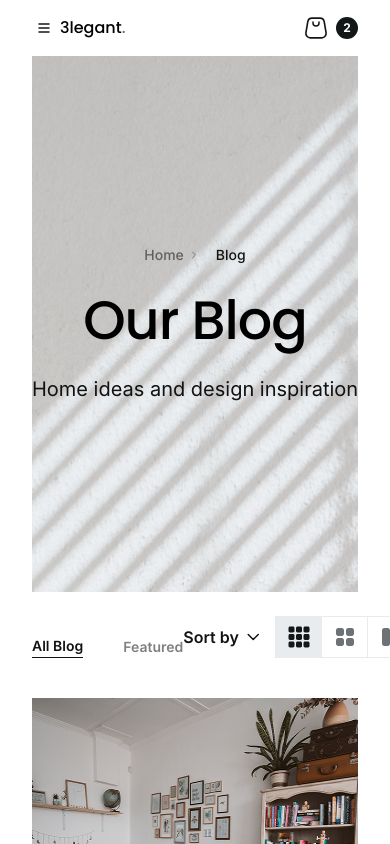
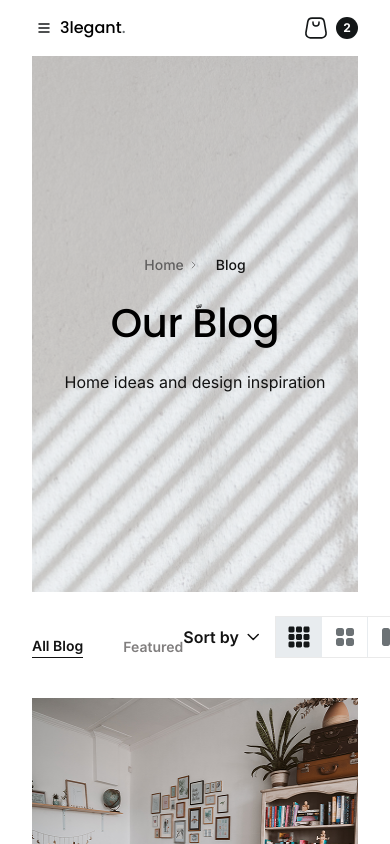
Before and after one commit to Hamiiiidreza/Home-Style, a React (Vite) app: page /articles in a window 390 px wide. Shown: the top 844 px of the page. Built offline with nearby package versions, Linux system fonts and the light colour scheme.

Commit message:
(fix):redesign breadcrumb component

```diff
--- a/src/components/modules/breadcrumb/breadcrumb.jsx
+++ b/src/components/modules/breadcrumb/breadcrumb.jsx
@@ -33,12 +33,12 @@ function Breadcrumb({ title, name, desc }) {
                         </li>
                     </ul>
                     <h1
-                        className="font-PoppinsMedium text-black text-[54px] tracking-headline-3 leading-[58px] whitespace-nowrap transition-all hover:drop-shadow-custom"
+                        className="font-PoppinsMedium text-black text-[40px] sm:text-[54px] tracking-headline-4 sm:tracking-headline-3 leading-11 sm:leading-14.5 whitespace-nowrap transition-all hover:drop-shadow-custom"
                     >
                         {name}
                     </h1>
                     <p
-                        className="font-InterRegular text-black-900 text-xl text-center tracking-[0] leading-8 whitespace-nowrap transition-all hover:drop-shadow-custom"
+                        className="font-InterRegular text-black-900 text-base sm:text-xl text-center tracking-[0] leading-6.5 sm:leading-8 whitespace-nowrap transition-all hover:drop-shadow-custom"
                     >
                         {desc}
                     </p>
```
